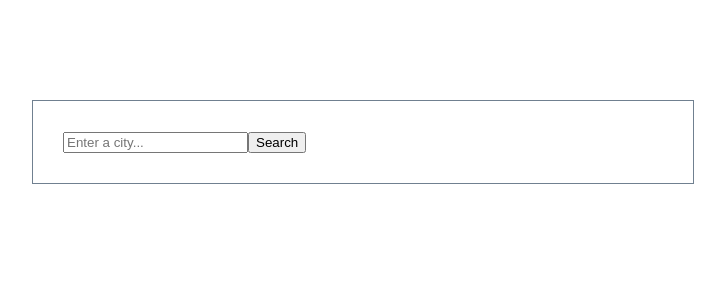
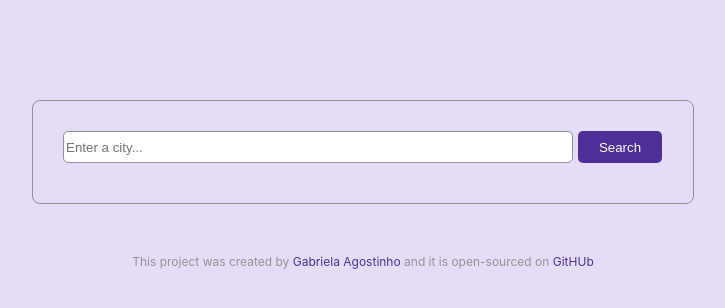
Before and after one commit to gabz2407/react-weather-app, a React (Create React App) app: page / in a window 1280 px wide. Shown: the top 308 px of the page, without its empty margins (277-1002 px from the left). Built offline with nearby package versions, Linux system fonts and the light colour scheme.

Commit message:
Added css

```diff
--- a/src/App.css
+++ b/src/App.css
@@ -1,9 +1,38 @@
-.App {
+.App .weather-app {
+  width: 600px;
+  margin: 100px auto 50px;
+  border: 1px solid rgb(146, 147, 148);
+  padding: 30px;
+  border-radius: 8px;
 }
 
-.App {
-  width: 600px;
-  margin: 100px auto;
-  border: 1px solid slategrey;
-  padding: 30px;
+.App .weather-app form {
+  margin-bottom: 10px;
 }
+
+.App .weather-app .search-input {
+  width: 85%;
+  height: 32px;
+  border-radius: 5px;
+  border: 1px solid rgb(146, 147, 148);
+}
+.App .weather-app .search-button {
+  width: 14%;
+  height: 32px;
+  color: white;
+  background-color: rgba(57, 22, 140, 0.877);
+  border: none;
+  border-radius: 5px;
+  margin-left: 5px;
+}
+
+.App .footer {
+  text-align: center;
+  font-size: 12px;
+  color: rgb(146, 147, 148);
+}
+
+.App .footer a {
+  text-decoration: none;
+  color: rgba(57, 22, 140, 0.877);
+}
--- a/src/App.js
+++ b/src/App.js
@@ -2,13 +2,16 @@ import React, { useState } from "react";
 import axios from "axios";
 
 import DisplayWeather from "./DisplayWeather";
+import ForecastResponse from "./ForecastResponse";
 import "./App.css";
 
 function App() {
   const [city, setCity] = useState("");
   const [weatherResponse, setWeatherResponse] = useState("");
+  const [forecastResponse, setForecastResponse] = useState("");
 
   function getWeather(response) {
+    console.log(response.data);
     let weather = {
       city: response.data.name,
       country: response.data.sys.country,
@@ -21,11 +24,24 @@ function App() {
     setWeatherResponse(weather);
   }
 
+  function getForecast(response) {
+    console.log(response);
+    let forecast = {
+      maxTemp: Math.round(response.data.list[0].main.temp_max),
+      minTemp: Math.round(response.data.list[0].main.temp_min),
+    };
+
+    setForecastResponse(forecast);
+  }
+
   function searchCity(event) {
     event.preventDefault();
 
     let apiUrl = `https://api.openweathermap.org/data/2.5/weather?q=${city}&appid=64469ac67e6dc941feb5b50915a18dc7&units=metric`;
     axios.get(apiUrl).then(getWeather);
+
+    let apiForecastUrl = `https://api.openweathermap.org/data/2.5/forecast?q=${city}&appid=64469ac67e6dc941feb5b50915a18dc7&units=metric`;
+    axios.get(apiForecastUrl).then(getForecast);
   }
 
   function inputCity(city) {
@@ -34,15 +50,25 @@ function App() {
 
   return (
     <div className="App">
+      <div className="weather-app">
         <form onSubmit={searchCity}>
           <input
+            className="search-input"
             type="search"
             placeholder="Enter a city..."
             onChange={inputCity}
           />
-        <input type="submit" value="Search" />
+          <button type="submit" className="search-button">
+            Search
+          </button>
         </form>
         <DisplayWeather weather={weatherResponse} />
+        <ForecastResponse forecast={forecastResponse} />
+      </div>
+      <footer className="footer">
+        This project was created by <a href="/">Gabriela Agostinho</a> and it is
+        open-sourced on <a href="/">GitHUb</a>
+      </footer>
     </div>
   );
 }
--- /dev/null
+++ b/src/DisplayWeather.css
@@ -0,0 +1,19 @@
+.DisplayWeather {
+  display: flex;
+  justify-content: space-between;
+}
+
+.DisplayWeather h1 {
+  color: rgba(57, 22, 140, 0.877);
+}
+
+.DisplayWeather .big-temperature {
+  font-size: 52px;
+  margin: 40px 0 15px 0;
+}
+
+.DisplayWeather .weather-properties {
+  font-size: 16px;
+  margin: 0;
+  color: rgb(146, 147, 148);
+}
--- a/src/DisplayWeather.js
+++ b/src/DisplayWeather.js
@@ -1,20 +1,44 @@
+import "./DisplayWeather.css";
+
 export default function DisplayWeather(props) {
+  let now = new Date();
+  let days = [
+    "Sunday",
+    "Monday",
+    "Tuesday",
+    "Wednesday",
+    "Thursday",
+    "Friday",
+    "Saturday",
+  ];
+
+  let day = days[now.getDay()];
+  let hours = now.getHours();
+  let minutes = now.getMinutes();
+
   if (props.weather) {
     return (
       <div className="DisplayWeather">
-        <div>
+        <div className="todayInfoDisplay">
           <h1>
             {props.weather.city} ({props.weather.country})
           </h1>
-          <h3>Thursday 15:00</h3>
-          <h3>{props.weather.description}</h3>
+          <h3 className="weather-properties">
+            {day} {hours}:{minutes}
+          </h3>
+
+          <h3 className="weather-properties">
+            Humidity: {props.weather.humidity}%
+          </h3>
+          <h3 className="weather-properties">
+            Wind Speed: {props.weather.windSpeed}km/h
+          </h3>
         </div>
-        <div>
+        <div className="temperatureDisplay">
           <div>
-            <h2>{props.weather.temperature}˚C</h2>
+            <h2 className="big-temperature">{props.weather.temperature}˚C</h2>
           </div>
-          <h3>{props.weather.humidity}%</h3>
-          <h3>{props.weather.windSpeed}km/h</h3>
+          <h3 className="weather-properties">{props.weather.description}</h3>
         </div>
       </div>
     );
--- /dev/null
+++ b/src/ForecastResponse.css
@@ -0,0 +1,9 @@
+.ForecastResponse {
+  display: flex;
+  justify-content: space-around;
+  padding: 20px 0 20px 0;
+  margin-top: 20px;
+  color: rgba(57, 22, 140, 0.877);
+  font-size: 16px;
+  font-weight: bold;
+}
--- /dev/null
+++ b/src/ForecastResponse.js
@@ -0,0 +1,25 @@
+import "./ForecastResponse.css";
+
+export default function ForecastResponse(props) {
+  if (props.forecast) {
+    return (
+      <div className="ForecastResponse">
+        <div>
+          {props.forecast.maxTemp}/{props.forecast.minTemp}
+        </div>
+        <div>
+          {props.forecast.maxTemp}/{props.forecast.minTemp}
+        </div>
+        <div>
+          {props.forecast.maxTemp}/{props.forecast.minTemp}
+        </div>
+        <div>
+          {props.forecast.maxTemp}/{props.forecast.minTemp}
+        </div>
+        <div>
+          {props.forecast.maxTemp}/{props.forecast.minTemp}
+        </div>
+      </div>
+    );
+  }
+}
--- a/src/index.css
+++ b/src/index.css
@@ -1,13 +1,15 @@
 body {
   margin: 0;
-  font-family: -apple-system, BlinkMacSystemFont, 'Segoe UI', 'Roboto', 'Oxygen',
-    'Ubuntu', 'Cantarell', 'Fira Sans', 'Droid Sans', 'Helvetica Neue',
+  font-family: -apple-system, BlinkMacSystemFont, "Segoe UI", "Roboto", "Oxygen",
+    "Ubuntu", "Cantarell", "Fira Sans", "Droid Sans", "Helvetica Neue",
     sans-serif;
   -webkit-font-smoothing: antialiased;
   -moz-osx-font-smoothing: grayscale;
+
+  background-color: rgba(195, 177, 237, 0.422);
 }
 
 code {
-  font-family: source-code-pro, Menlo, Monaco, Consolas, 'Courier New',
+  font-family: source-code-pro, Menlo, Monaco, Consolas, "Courier New",
     monospace;
 }
```
Lines whose indentation alone changed are shown as unchanged.
